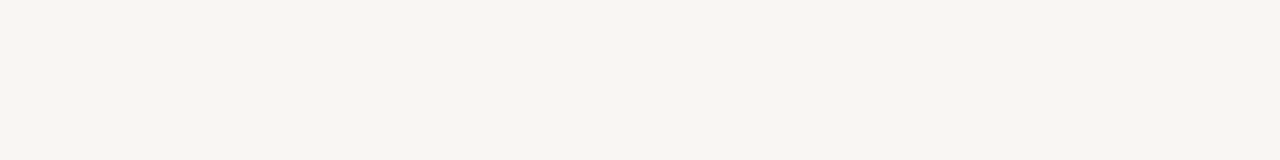
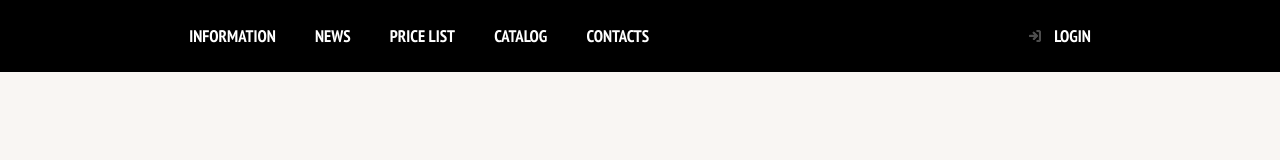
Before and after one commit to ViksPiks/barbershop, a website built with Vite: page src/index.html in a window 1280 px wide. Built offline with nearby package versions, Linux system fonts and the light colour scheme.

Commit message:
feat: add header

```diff
--- a/src/index.html
+++ b/src/index.html
@@ -10,6 +10,37 @@
     <title>Website Template</title>
   </head>
   <body>
+    <header class="header">
+      <div class="container">
+        <div class="header__wrapper">
+          <nav>
+            <ul class="header__list">
+              <li>
+                <a href="#" class="header__link">Information</a>
+              </li>
+              <li>
+                <a href="#" class="header__link">News</a>
+              </li>
+              <li>
+                <a href="price-list.html" class="header__link">Price list</a>
+              </li>
+              <li>
+                <a href="catalog.html" class="header__link">Catalog</a>
+              </li>
+              <li>
+                <a href="#" class="header__link">Contacts</a>
+              </li>
+            </ul>
+          </nav>
+          <button type="button" class="header__login-btn">
+            <svg width="14" height="14">
+              <use href="svg/login.svg#login" />
+            </svg>
+            Login
+          </button>
+        </div>
+      </div>
+    </header>
     <script type="module" src="js/script.js"></script>
   </body>
 </html>
--- a/src/styles/global.css
+++ b/src/styles/global.css
@@ -11,6 +11,7 @@
   text-size-adjust: 100%;
 
   --color-primary: #000;
+  --color-secondary: #fff;
   --background-color-primary: #f9f6f3;
 }
 
@@ -63,4 +64,9 @@ video {
 
 button {
   border: none;
+  text-transform: inherit;
+  color: inherit;
+  font-family: inherit;
+  font-weight: inherit;
+  font-size: inherit;
 }
--- a/src/styles/style.css
+++ b/src/styles/style.css
@@ -1 +1,36 @@
 @import url("global.css");
+
+.header {
+  background-color: var(--color-primary);
+  color: var(--color-secondary);
+  text-transform: uppercase;
+  font-weight: 700;
+  font-size: 1.2rem;
+}
+
+.header__wrapper {
+  display: flex;
+  justify-content: space-between;
+}
+
+.header__list {
+  display: flex;
+}
+
+.header__link {
+  padding: 1.8rem 1.4rem;
+  display: block;
+}
+
+.header__login-btn {
+  background-color: transparent;
+  display: flex;
+  gap: 12px;
+  padding: 1.8rem 1.4rem;
+  align-items: center;
+}
+
+.header__login-btn:hover,
+.header__link:hover {
+  background-color: #242424;
+}
```
Also changed, not shown: src/svg/login.svg (added), 1 other file.
